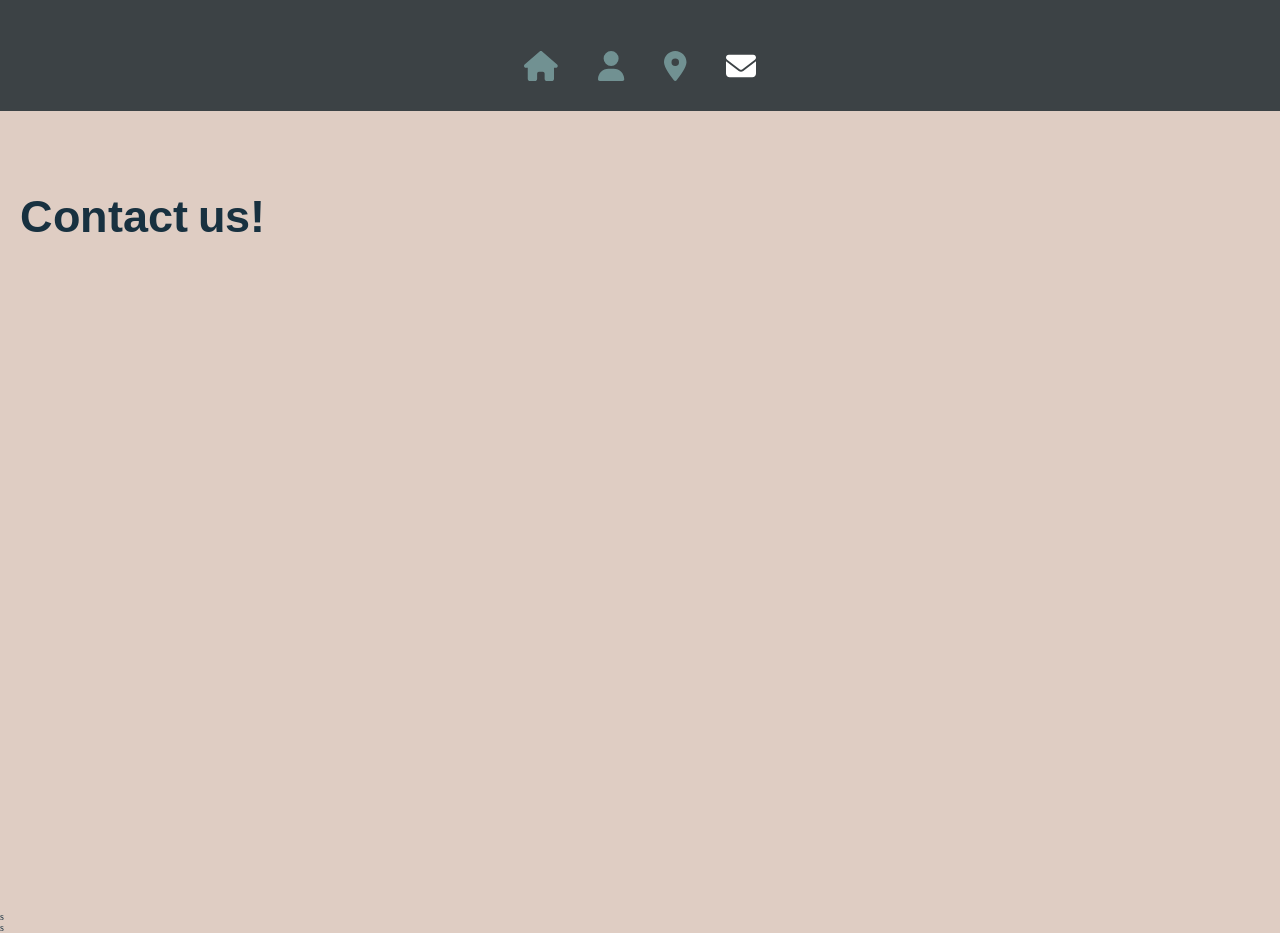
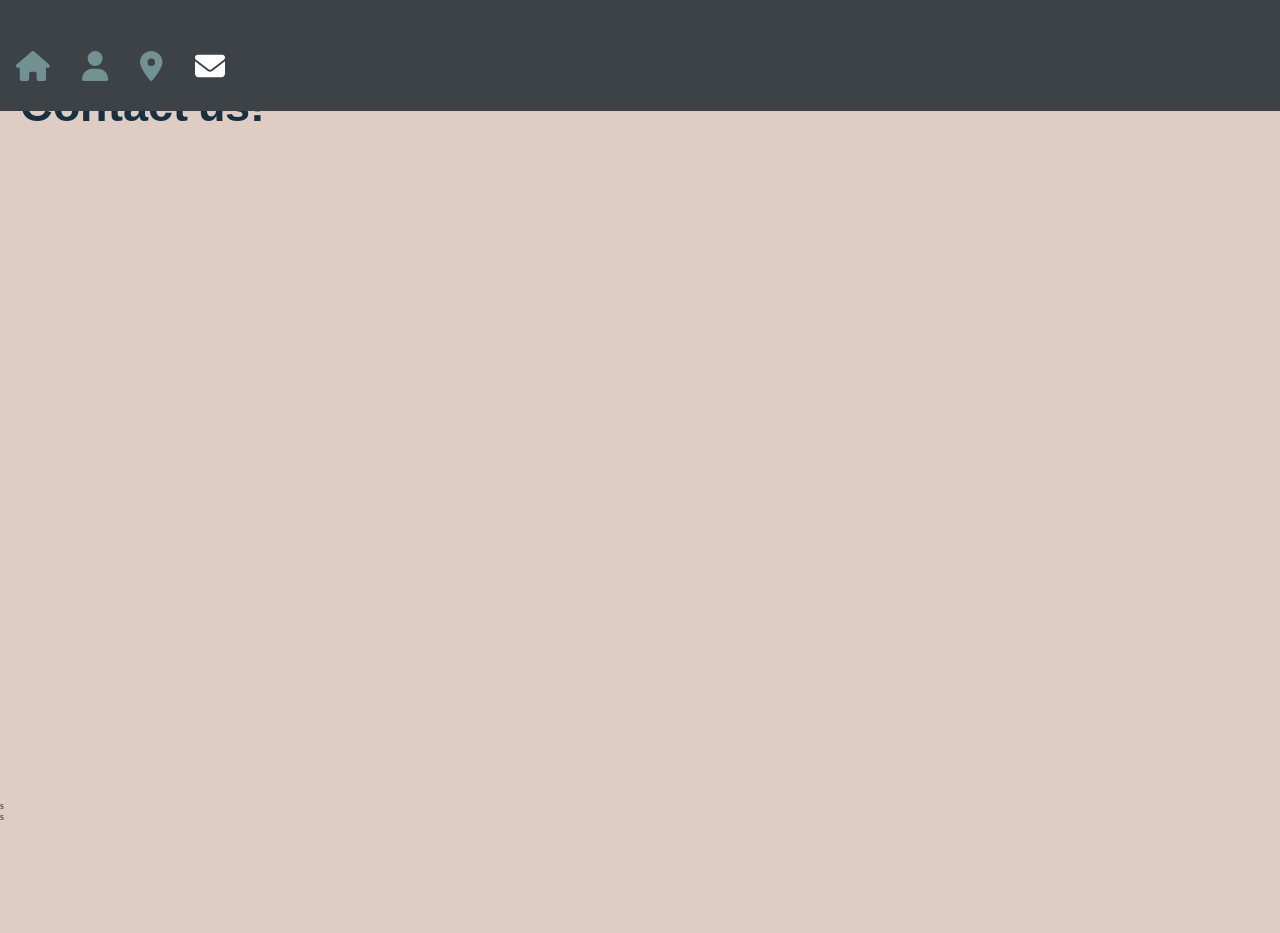
Before and after one commit to mhaleighw/dog-adoption-react-app, a React (Create React App) app: page /contact in a window 1280 px wide. After the commit the page ends 822 px from the top, so only its background shows below. Built offline with nearby package versions, Linux system fonts and the light colour scheme.

Commit message:
adjusted navigation bar

```diff
--- a/src/components/Contact/index.js
+++ b/src/components/Contact/index.js
@@ -8,7 +8,7 @@ const Contact = () => {
         <div className='container contact-page'>
             <div className='text-zone'>
                 <h1>
-                   <AnimatedLetters strArray={"Contact us!".split("")} idx={10} letterClass="text-animate"/>
+                   <AnimatedLetters strArray={"Contact us!".split("")} idx={.5} letterClass="text-animate"/>
                 </h1>
 
             </div>
--- a/src/components/Home/index.scss
+++ b/src/components/Home/index.scss
@@ -6,7 +6,7 @@
 }
 
 .text-zone {
-  font-family: Arial, Helvetica, sans-serif;
+  font-family: Arial;
   text-align: center;
   margin-bottom: 30px;
 }
@@ -21,23 +21,6 @@
   margin-bottom: 30px;
 }
 
-.flat-button {
-  color: #150703;
-  font-size: 16px;
-  font-weight: bold;
-  letter-spacing: 4px;
-  text-decoration: none;
-  padding: 15px 25px;
-  border: 2px solid #010517;
-  white-space: nowrap;
-  transition: background-color 0.3s, color 0.3s;
-  margin-bottom: 70px;
-}
-
-.flat-button:hover {
-  background: #ecdb9f;
-  color: #333;
-}
 
 .text-zone p {
   &:nth-of-type(1) {
--- a/src/components/Sidebar/index.scss
+++ b/src/components/Sidebar/index.scss
@@ -2,19 +2,20 @@
     background: #3c4245;
     width: 100%;
     height: 111px;
-    position: center;
-    top: 4;
+    position: fixed;
+    top: 0;
+    left: 0;
     z-index: 3;
     display: flex;
-    justify-content: center;
+    justify-content: space-between;
     align-items: center;
+    padding-right: 44px;
 }
 
 .logo {
     width: 150px;
     height: 130px;
-    padding-right: 950px;
-    padding-top: 2%;
+    padding-top: 40px;
 }
 
 .logo img {
@@ -38,29 +39,18 @@
     }
 }
 
-
 nav {
     margin-top: 20px;
 }
 
 nav a {
-    margin: 20px;
+    margin: 0 16px;
 }
 
 nav a svg {
     font-size: 30px;
-
-    i {
-        transition: all 0.3s ease-out;
 }
 
-    &:hover {
-        color: #5f6769;
-    }
-}
-
-a.active {
-    svg{
+a.active svg {
     color: #ffff;
 }
-}
```
Lines whose indentation alone changed are shown as unchanged.
